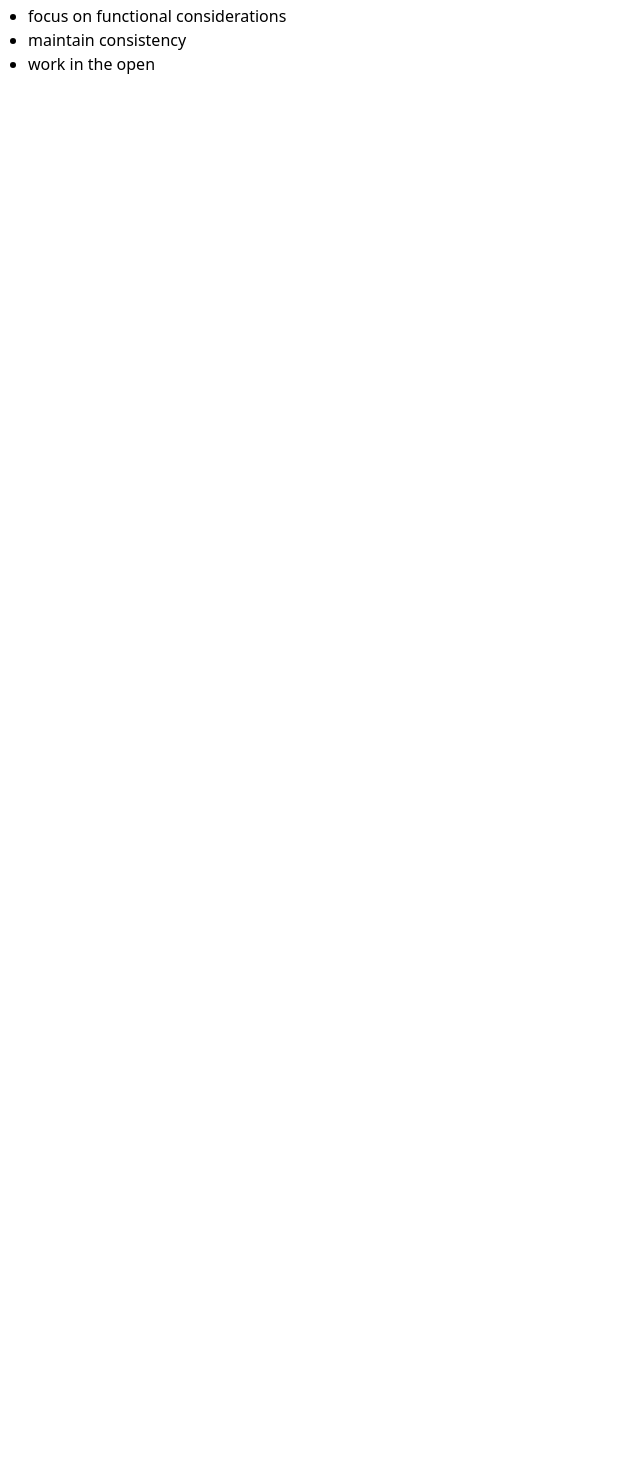
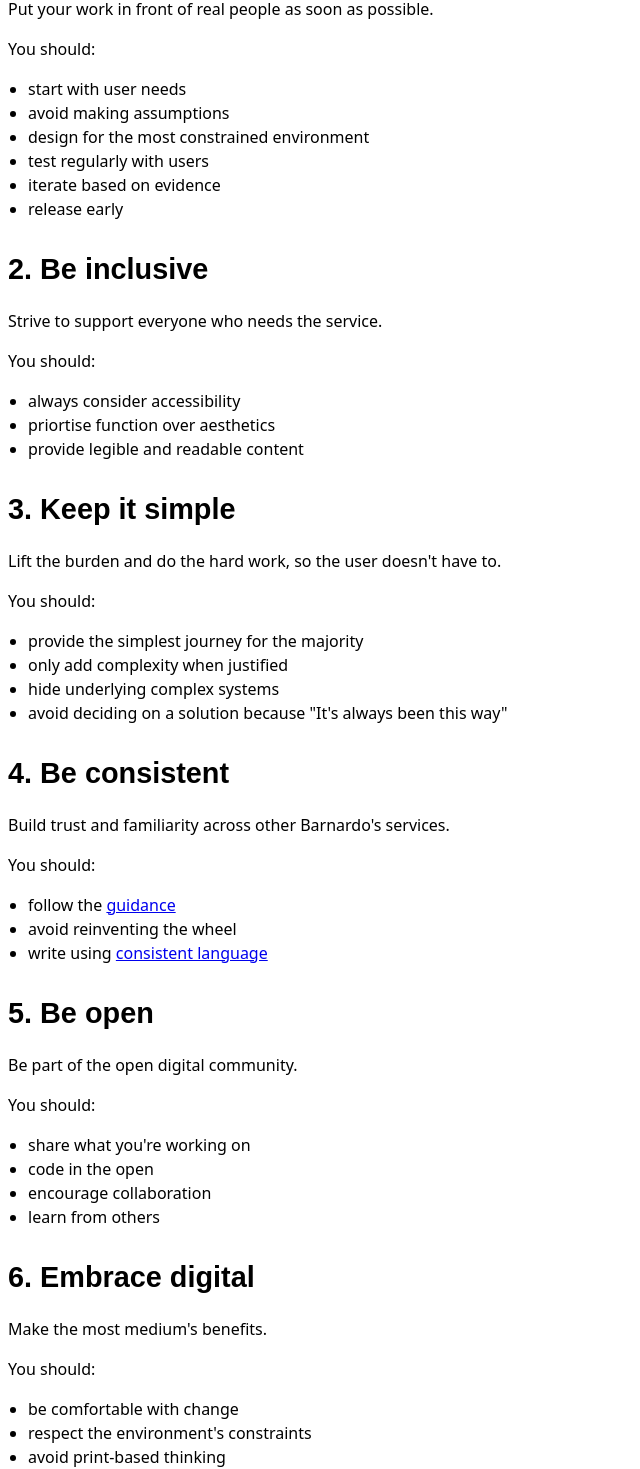
Before and after one commit to barnardos/design-system, a Gatsby app: page /principles in a window 1280 px wide. Shown: the part 187-1656 px from the top of the page, without its empty margins (0-640 px from the left). Before the commit the page ends 800 px from the top, so only its background shows below. Built offline with nearby package versions, Linux system fonts and the light colour scheme.

Commit message:
Expand principles
Add two additional principles:

- keep it simple
- embrace digital

While fleshing out the existing four principles.

```diff
--- a/src/pages/principles.js
+++ b/src/pages/principles.js
@@ -1,7 +1,8 @@
+import GatsbyLink from "gatsby-link";
 import Helmet from "react-helmet";
-import GatsbyLink from "gatsby-link";
 import React from "react";
 
+import HeadingOne from "../components/HeadingOne";
 import ListItem from "../components/ListItem";
 import Paragraph from "../components/Paragraph";
 import Title from "../components/Title";
@@ -16,12 +17,73 @@ const Pages = () => (
     </Helmet>
     <GatsbyLink className="Pages-home" to="/">{`Home`}</GatsbyLink>
     <Title>{`Principles`}</Title>
-    <Paragraph>{`The principles are to:`}</Paragraph>
+    <HeadingOne>{`1. Start small`}</HeadingOne>
+    <Paragraph>
+      {`Put your work in front of real people as soon as possible.`}
+    </Paragraph>
+    <Paragraph>{`You should:`}</Paragraph>
     <UnorderedList>
-      <ListItem>{`start with the most constrained environment`}</ListItem>
-      <ListItem>{`focus on functional considerations`}</ListItem>
-      <ListItem>{`maintain consistency`}</ListItem>
-      <ListItem>{`work in the open`}</ListItem>
+      <ListItem>{`start with user needs`}</ListItem>
+      <ListItem>{`avoid making assumptions`}</ListItem>
+      <ListItem>{`design for the most constrained environment`}</ListItem>
+      <ListItem>{`test regularly with users`}</ListItem>
+      <ListItem>{`iterate based on evidence`}</ListItem>
+      <ListItem>{`release early`}</ListItem>
+    </UnorderedList>
+    <HeadingOne>{`2. Be inclusive`}</HeadingOne>
+    <Paragraph>{`Strive to support everyone who needs the service.`}</Paragraph>
+    <Paragraph>{`You should:`}</Paragraph>
+    <UnorderedList>
+      <ListItem>{`always consider accessibility`}</ListItem>
+      <ListItem>{`priortise
+    function over aesthetics`}</ListItem>
+      <ListItem>{`provide legible
+    and readable content`}</ListItem>
+    </UnorderedList>
+    <HeadingOne>{`3. Keep it simple`}</HeadingOne>
+    <Paragraph
+    >{`Lift the burden and do the hard work, so the user doesn't have to.`}</Paragraph>
+    <Paragraph>{`You should:`}</Paragraph>
+    <UnorderedList>
+      <ListItem>{`provide the simplest
+    journey for the majority`}</ListItem>
+      <ListItem>{`only add complexity when justified`}</ListItem>
+      <ListItem>{`hide underlying complex systems`}</ListItem>
+      <ListItem
+      >{`avoid deciding on a solution because "It's always been this way"`}</ListItem>
+    </UnorderedList>
+    <HeadingOne>{`4. Be consistent`}</HeadingOne>
+    <Paragraph
+    >{`Build trust and familiarity across other Barnardo's services.`}</Paragraph>
+    <Paragraph>{`You should:`}</Paragraph>
+    <UnorderedList>
+      <ListItem>
+        {`follow the `}
+        <GatsbyLink to="/">{`guidance`}</GatsbyLink>
+      </ListItem>
+      <ListItem>{`avoid reinventing the wheel`}</ListItem>
+      <ListItem>
+        {`write using `}
+        <GatsbyLink to="/writing-content/">{`consistent language`}</GatsbyLink>
+      </ListItem>
+    </UnorderedList>
+    <HeadingOne>{`5. Be open`}</HeadingOne>
+    <Paragraph>{`Be part of the open digital community.`}</Paragraph>
+    <Paragraph>{`You should:`}</Paragraph>
+    <UnorderedList>
+      <ListItem>{`share
+    what you're working on`}</ListItem>
+      <ListItem>{`code in the open`}</ListItem>
+      <ListItem>{`encourage collaboration`}</ListItem>
+      <ListItem>{`learn from others`}</ListItem>
+    </UnorderedList>
+    <HeadingOne>{`6. Embrace digital`}</HeadingOne>
+    <Paragraph>{`Make the most medium's benefits.`}</Paragraph>
+    <Paragraph>{`You should:`}</Paragraph>
+    <UnorderedList>
+      <ListItem>{`be comfortable with change`}</ListItem>
+      <ListItem>{`respect the environment's constraints`}</ListItem>
+      <ListItem>{`avoid print-based thinking`}</ListItem>
     </UnorderedList>
   </div>
 );
```
